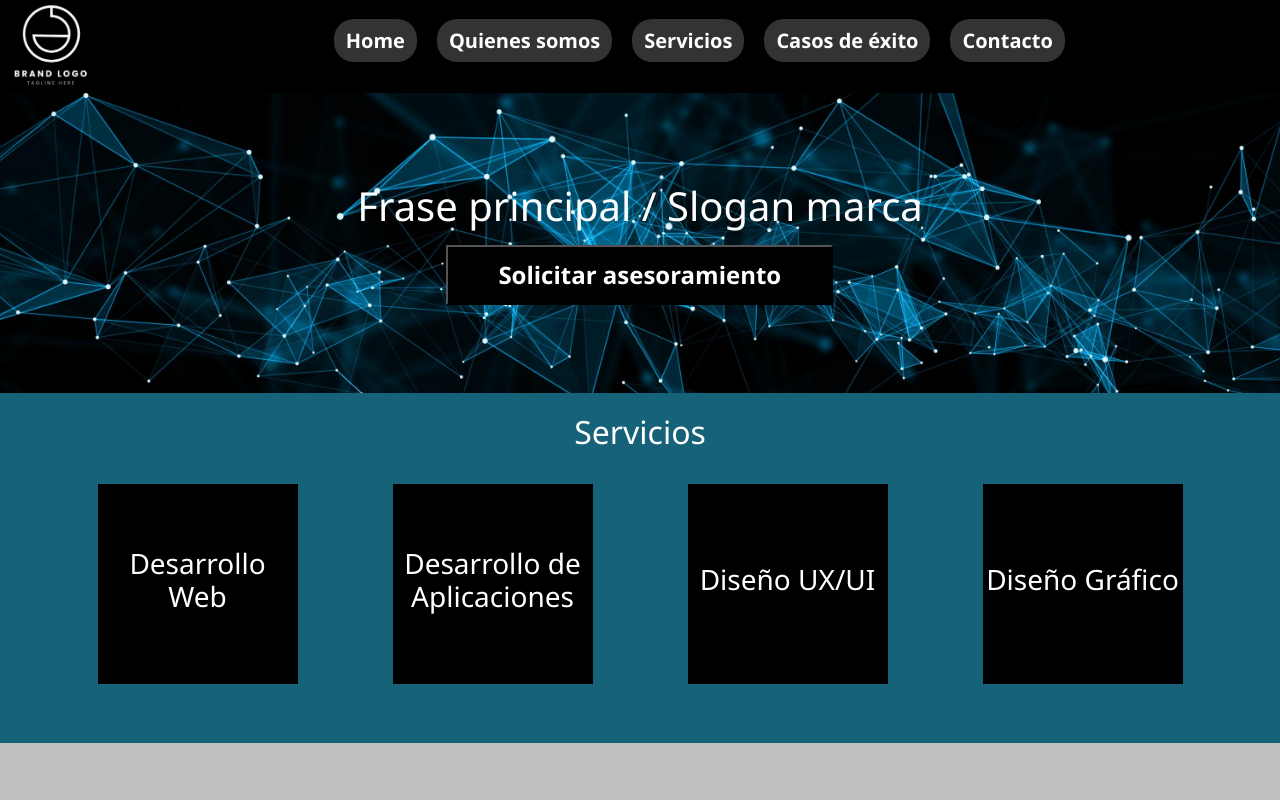
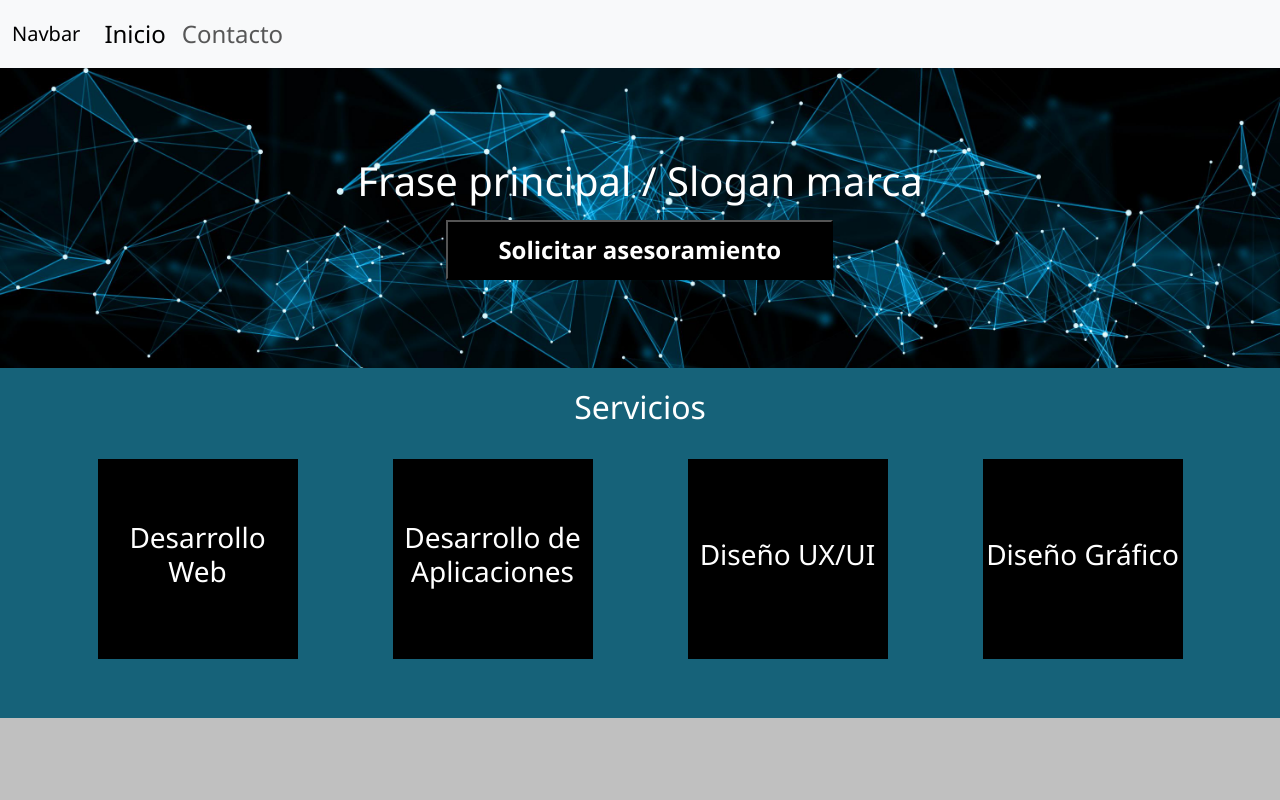
Before and after one commit to rodrigo-carsin/DesarrolloWeb, a plain HTML site: page index.html in a window 1280 px wide. Shown: the top 800 px of the page. Drawn offline with nearby package versions, Linux system fonts and the light colour scheme.

Commit message:
Probando listas

```diff
--- a/index.html
+++ b/index.html
@@ -18,25 +18,29 @@
 
         <!--MENU-->
 
-    <header>
-        <div class= "header-container container-area">
-            <aside>
-                <img src="img/logo.jpg" width="100" alt="Foto">
-            </aside>
+        <header>
+            <nav class="navbar navbar-expand-lg navbar-light bg-light">
+              <div class="container-fluid">
+                <a class="navbar-brand" href="#">Navbar</a>
+                <button class="navbar-toggler" type="button" data-bs-toggle="collapse" data-bs-target="#navbarSupportedContent" aria-controls="navbarSupportedContent" aria-expanded="false" aria-label="Toggle navigation">
+                  <span class="navbar-toggler-icon"></span>
+                </button>
+                <div class="collapse navbar-collapse" id="navbarSupportedContent">
+                  <ul class="navbar-nav me-auto mb-2 mb-lg-0">
+                    <li class="nav-item">
+                      <a class="nav-link active" aria-current="page" href="#">Inicio</a>
+                    </li>
+                    <li class="nav-item">
+                      <a class="nav-link" href="#">Contacto</a>
+                    </li>
 
-            <nav>
-                <ul> <!--lista desordenada-->
-                    <li> <a href="index.html">Home</a> </li>
-                    <li> <a href="quienes-somos.html">Quienes somos</a> </li>
-                    <li> <a href="servicios.html">Servicios</a> </li>
-                    <li> <a href="casos-de-exito.html">Casos de éxito</a> </li>
-                    <li> <a href="contacto.html">Contacto</a> </li>
-                </ul>
+
+                  </ul>
+
+                </div>
+              </div>
             </nav>
-            <span> <img src="./img/burguer.PNG" width="50px" alt="hamburguesa"></span>
-        </div>
-    </header>
-
+           </header>
     <!--PRINCIPAL-->
 
 
--- a/style-index.css
+++ b/style-index.css
@@ -10,12 +10,12 @@ body {
 
 
 
-header {
+/* header {
     background-color: black;
     color: white;
-}
+} */
 
-.header-container {
+/* .header-container {
     display: flex;
     justify-content: space-between;
     margin: 0 auto;
@@ -35,12 +35,12 @@ header nav ul li a {
     font-weight: bold;
     text-decoration: none;
     color: white;
-}
+} */
 
-header nav ul li:hover {
+/* header nav ul li:hover {
     transform: scale(0.8);
     transition: all, 0.5s;
-}
+} */
 
 header span {
     display: none;
```
